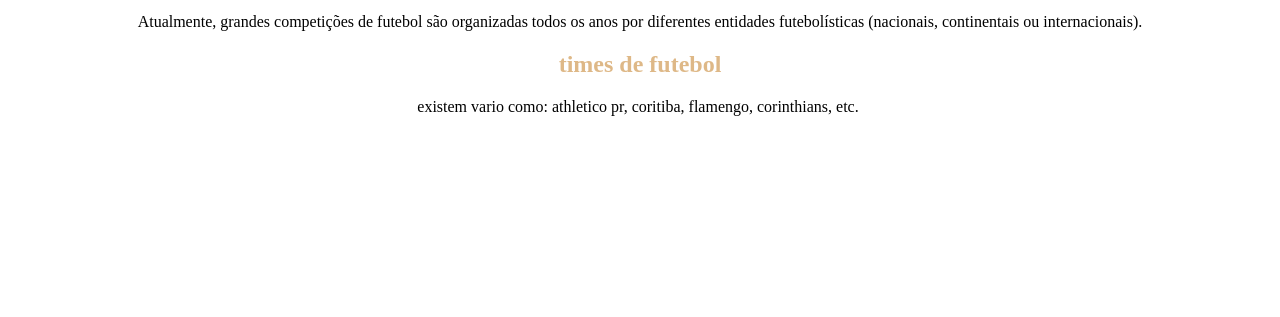
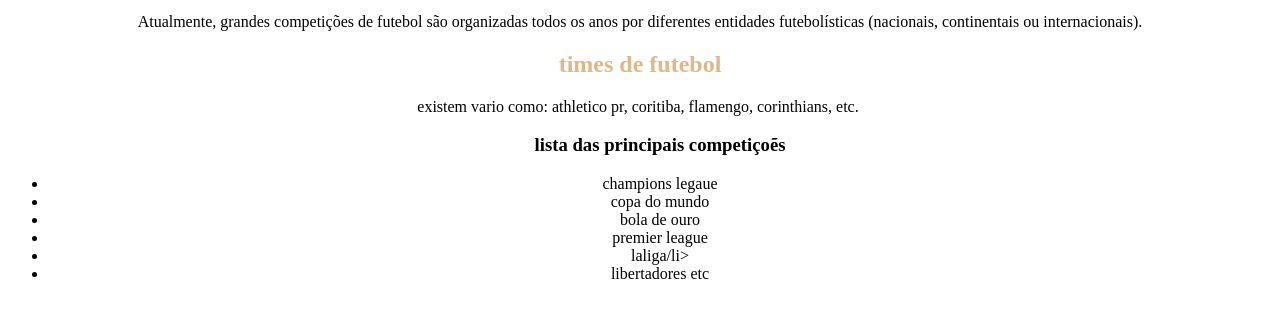
Before and after one commit to murillocelc/murillocelc, a plain HTML site: page murillo-1.html in a window 1280 px wide. Shown: the part 119-436 px from the top of the page. Drawn offline with Linux system fonts and the light colour scheme.

Commit message:
Update murillo-1.html

```diff
--- a/murillo-1.html
+++ b/murillo-1.html
@@ -15,5 +15,14 @@
     <h2>times de futebol</h2>
     </p class=athletico>existem vario como: athletico pr, coritiba, flamengo, corinthians, etc.
 <img src="bola" alt="">
+    <ul>
+        <h3> lista das principais competiçoẽs</h3>
+        <li>champions legaue</li>
+        <li>copa do mundo</li>
+          <li>bola de ouro</li>
+        <li>premier league</li>
+    <li>laliga/li>
+    <li>libertadores etc</li>
+    </ul>
 </body>
 </html>
```
